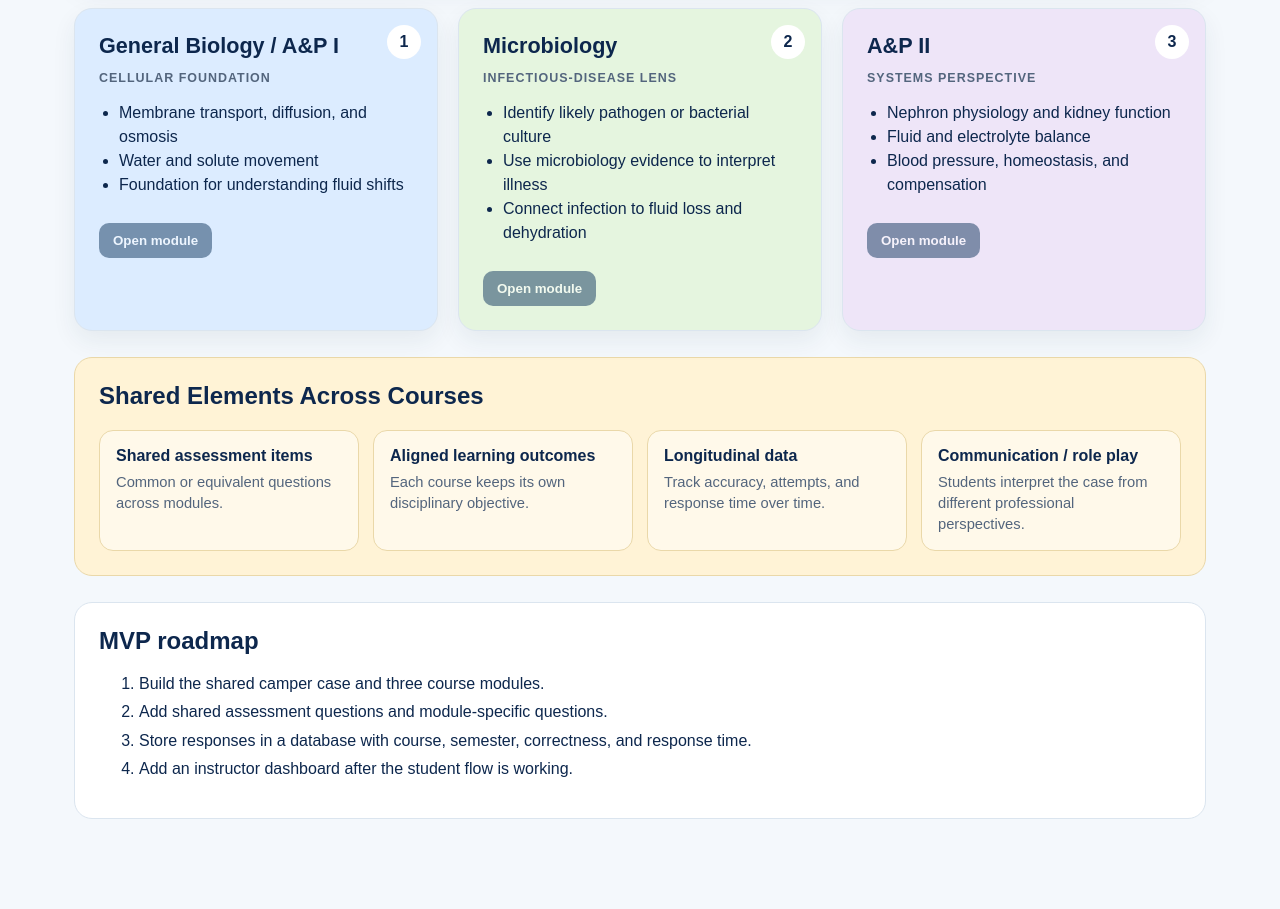
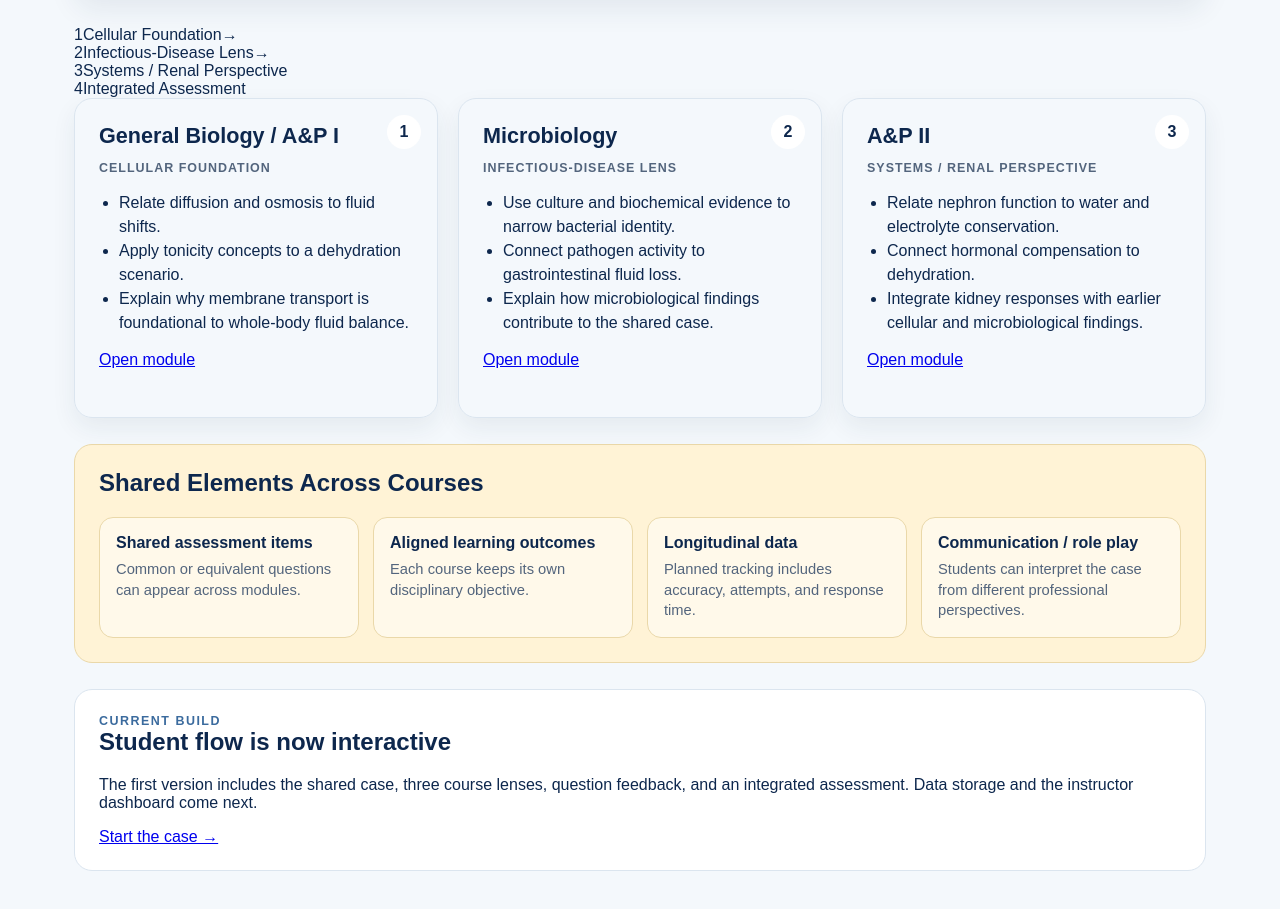
Before and after one commit to Pyn777/lesson-study-case-app, a Next.js app: page / in a window 1280 px wide. Shown: the part 415-1324 px from the top of the page. Built offline with nearby package versions, Linux system fonts and the light colour scheme.

Commit message:
Make student case flow interactive

```diff
--- a/app/page.js
+++ b/app/page.js
@@ -1,35 +1,9 @@
-const modules = [
-  {
-    id: 'genbio',
-    title: 'General Biology / A&P I',
-    subtitle: 'Cellular Foundation',
-    items: [
-      'Membrane transport, diffusion, and osmosis',
-      'Water and solute movement',
-      'Foundation for understanding fluid shifts'
-    ]
-  },
-  {
-    id: 'micro',
-    title: 'Microbiology',
-    subtitle: 'Infectious-Disease Lens',
-    items: [
-      'Identify likely pathogen or bacterial culture',
-      'Use microbiology evidence to interpret illness',
-      'Connect infection to fluid loss and dehydration'
-    ]
-  },
-  {
-    id: 'ap2',
-    title: 'A&P II',
-    subtitle: 'Systems Perspective',
-    items: [
-      'Nephron physiology and kidney function',
-      'Fluid and electrolyte balance',
-      'Blood pressure, homeostasis, and compensation'
-    ]
-  }
-];
+import Link from "next/link";
+import { modules, sharedCase } from "../data/caseData";
+
+const moduleEntries = Object.entries(modules).sort(
+  (a, b) => a[1].order - b[1].order
+);
 
 export default function HomePage() {
   return (
@@ -37,14 +11,16 @@ export default function HomePage() {
       <section className="hero">
         <div className="eyebrow">Lesson Study Prototype</div>
         <h1>Interdisciplinary Case Study App</h1>
-        <p className="lead">One longitudinal case, revisited through multiple disciplinary lenses.</p>
+        <p className="lead">
+          One longitudinal case, revisited through multiple disciplinary lenses.
+        </p>
       </section>
 
       <section className="caseCard">
         <div>
           <span className="pill">Shared case</span>
-          <h2>Summer Camp Gastrointestinal Outbreak</h2>
-          <p>Several campers develop vomiting, diarrhea, dehydration, and possible electrolyte disturbances.</p>
+          <h2>{sharedCase.title}</h2>
+          <p>{sharedCase.intro}</p>
         </div>
         <div className="caseMeta">
           <strong>Different lenses, one common problem.</strong>
@@ -52,16 +28,32 @@ export default function HomePage() {
         </div>
       </section>
 
+      <section className="progressStrip" aria-label="Course progression">
+        {moduleEntries.map(([slug, module], index) => (
+          <div className="progressItem" key={slug}>
+            <span className="progressNumber">{module.order}</span>
+            <span>{module.lens}</span>
+            {index < moduleEntries.length - 1 && <span className="progressArrow">→</span>}
+          </div>
+        ))}
+        <div className="progressItem">
+          <span className="progressNumber">4</span>
+          <span>Integrated Assessment</span>
+        </div>
+      </section>
+
       <section className="grid">
-        {modules.map((module, index) => (
-          <article key={module.id} className={`module module-${index + 1}`}>
-            <div className="moduleNumber">{index + 1}</div>
-            <h3>{module.title}</h3>
-            <p className="subtitle">{module.subtitle}</p>
+        {moduleEntries.map(([slug, module]) => (
+          <article key={slug} className={"module " + module.colorClass}>
+            <div className="moduleNumber">{module.order}</div>
+            <h3>{module.course}</h3>
+            <p className="subtitle">{module.lens}</p>
             <ul>
-              {module.items.map(item => <li key={item}>{item}</li>)}
+              {module.objectives.map((item) => <li key={item}>{item}</li>)}
             </ul>
-            <button disabled>Open module</button>
+            <Link className="cardButton" href={"/module/" + slug}>
+              Open module
+            </Link>
           </article>
         ))}
       </section>
@@ -69,21 +61,38 @@ export default function HomePage() {
       <section className="shared">
         <h2>Shared Elements Across Courses</h2>
         <div className="sharedGrid">
-          <div><strong>Shared assessment items</strong><span>Common or equivalent questions across modules.</span></div>
-          <div><strong>Aligned learning outcomes</strong><span>Each course keeps its own disciplinary objective.</span></div>
-          <div><strong>Longitudinal data</strong><span>Track accuracy, attempts, and response time over time.</span></div>
-          <div><strong>Communication / role play</strong><span>Students interpret the case from different professional perspectives.</span></div>
+          <div>
+            <strong>Shared assessment items</strong>
+            <span>Common or equivalent questions can appear across modules.</span>
+          </div>
+          <div>
+            <strong>Aligned learning outcomes</strong>
+            <span>Each course keeps its own disciplinary objective.</span>
+          </div>
+          <div>
+            <strong>Longitudinal data</strong>
+            <span>Planned tracking includes accuracy, attempts, and response time.</span>
+          </div>
+          <div>
+            <strong>Communication / role play</strong>
+            <span>Students can interpret the case from different professional perspectives.</span>
+          </div>
         </div>
       </section>
 
       <section className="next">
-        <h2>MVP roadmap</h2>
-        <ol>
-          <li>Build the shared camper case and three course modules.</li>
-          <li>Add shared assessment questions and module-specific questions.</li>
-          <li>Store responses in a database with course, semester, correctness, and response time.</li>
-          <li>Add an instructor dashboard after the student flow is working.</li>
-        </ol>
+        <div>
+          <div className="eyebrow">Current build</div>
+          <h2>Student flow is now interactive</h2>
+          <p>
+            The first version includes the shared case, three course lenses, question
+            feedback, and an integrated assessment. Data storage and the instructor
+            dashboard come next.
+          </p>
+        </div>
+        <Link href="/module/cellular-foundation" className="primaryLink">
+          Start the case →
+        </Link>
       </section>
     </main>
   );
```
